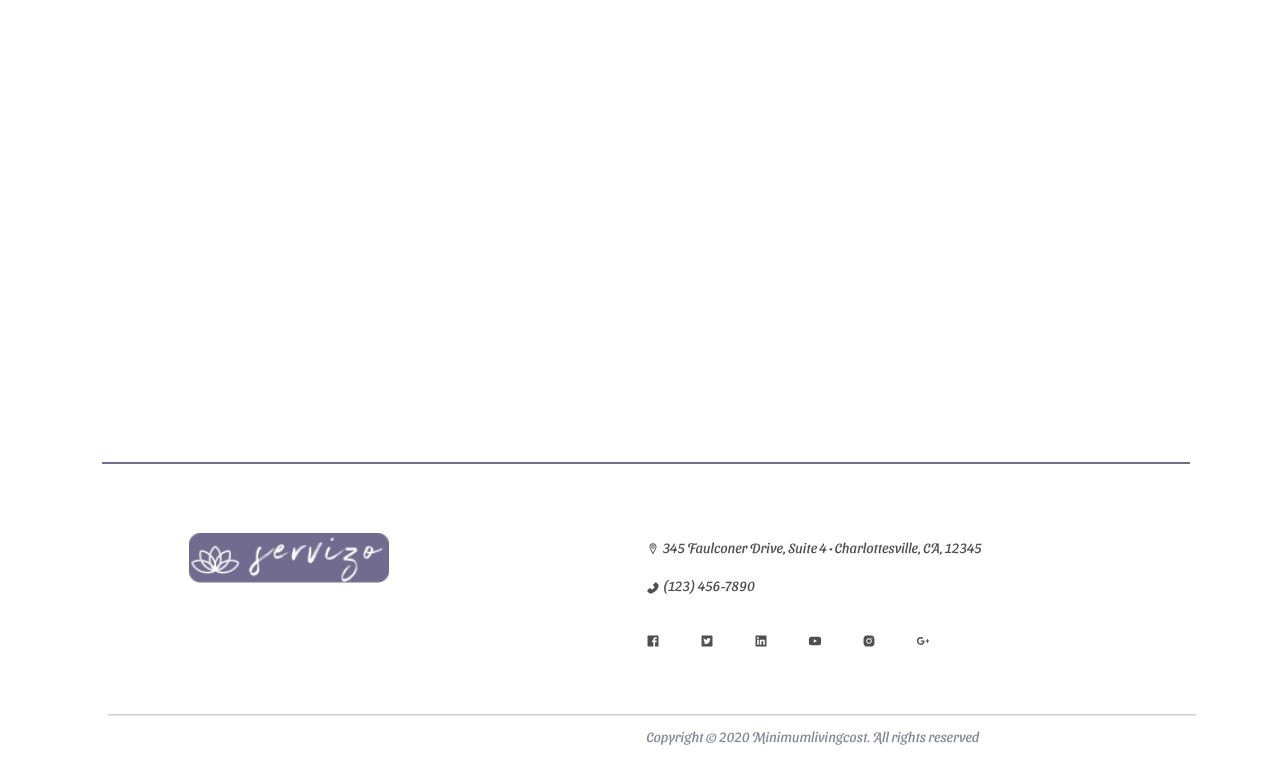
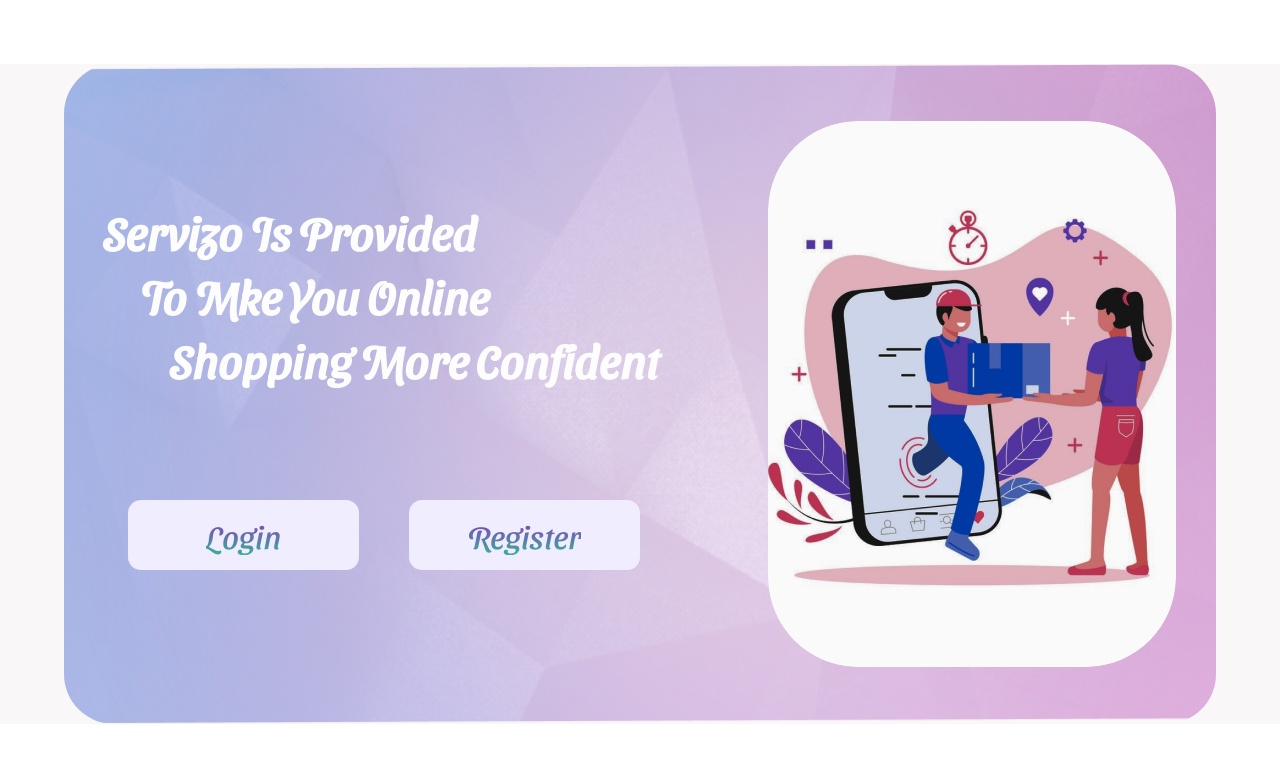
Before and after one commit to wurood/Servizo_FronEnd, a React (Create React App) app: page /login in a window 1280 px wide. Shown: the top 784 px of the page. Built offline with nearby package versions, Linux system fonts and the light colour scheme.

Commit message:
add hero ui

```diff
--- a/src/App.js
+++ b/src/App.js
@@ -3,11 +3,11 @@ import './App.css'
 import { MDBContainer } from 'mdb-react-ui-kit';
 import {Logo} from './components/Logo'
 import { SignUP } from './container/SignUP';
-import Footer from './components/Footer'
+import {Hero}from './components/Hero'
 function App() {
   return (
     <MDBContainer fluid>
-      <Footer />
+      <Hero />
     </MDBContainer>
   );
 }
--- /dev/null
+++ b/src/components/Hero/index.js
@@ -0,0 +1,30 @@
+import React from 'react'
+import style from './style.module.css'
+import {MDBBtn } from 'mdb-react-ui-kit';
+import {Button} from '../../components/Button'
+
+export const Hero = () => {
+  return (
+    <div className={style.hero}>
+        <div className={style.hero_image}></div>
+        <p className={style.text}>
+            Servizo Is Provided<br />
+            &nbsp;&nbsp;&nbsp;&nbsp;&nbsp;To Mke You Online <br />
+            &nbsp;&nbsp;&nbsp;&nbsp;&nbsp;&nbsp;&nbsp;&nbsp;&nbsp;Shopping   More Confident
+        </p>
+        <div className={style.buttons}>
+        <MDBBtn
+          className={style.login}
+          >
+            <span>Login</span>
+          </MDBBtn>
+          <MDBBtn
+            className={style.subscribe}
+          >
+            <span>Register</span>
+          </MDBBtn>
+
+        </div>
+    </div>
+  )
+}
--- /dev/null
+++ b/src/components/Hero/style.module.css
@@ -0,0 +1,159 @@
+.hero {
+    background-image: url('../../assets/hero.png');
+    background-size: cover;
+    background-position: center;
+    height: 659.82px; /* Set the desired height for the hero image */
+    display: flex;
+    align-items: center;
+    justify-content: center;
+    margin: 5%;
+    border-radius: 50px;
+}
+.hero_image {
+    position: absolute;
+    background-image: url('../../assets/hero_image.png');
+    background-repeat: no-repeat;
+    background-size: contain;
+    width: 408px;
+    height: 546px;
+    left: 60%;
+    border-radius: 90px;
+}
+.text {
+    position: absolute;
+    width: 630px;
+    height: 192px;
+    left: 8%;
+    top: 200px;
+    font-family: SansitaSwashed-Regular;
+    font-style: normal;
+    font-weight: 800;
+    font-size: 46px;
+    line-height: 64px;
+    text-transform: capitalize;
+    font-feature-settings: 'salt' on, 'liga' off;
+    color: #FDFDFD;
+}
+
+.buttons {
+    display: flex;
+    gap: 50px;
+    position: absolute;
+    top: 500px;
+    left: 10%;
+    width: 40%;
+}
+
+.buttons .subscribe {
+    width: 80%;
+    height: 70px;
+    background: #EFEDFF;
+    border-radius: 13px;
+    box-shadow: none !important;
+}
+
+.buttons .login {
+    width: 80%;
+    height: 70px;
+    background: #EFEDFF;
+    border-radius: 13px;
+    box-shadow: none !important;
+}
+
+.buttons .login span {
+    font-family: SansitaSwashed-Regular;
+    font-style: normal;
+    font-weight: 500;
+    font-size: 32px;
+    line-height: 38px;
+    align-items: center;
+    text-align: center;
+    text-transform: capitalize;
+    background: linear-gradient(180deg, #8C30C5 0%, #3CAF99 100%);
+    -webkit-background-clip: text;
+    -webkit-text-fill-color: transparent;
+    background-clip: text;
+    text-fill-color: transparent;
+}
+
+.buttons .subscribe span {
+    font-family: SansitaSwashed-Regular;
+    font-style: normal;
+    font-weight: 500;
+    font-size: 32px;
+    line-height: 38px;
+    align-items: center;
+    text-align: center;
+    text-transform: capitalize;
+    background: linear-gradient(180deg, #8C30C5 0%, #3CAF99 100%);
+    -webkit-background-clip: text;
+    -webkit-text-fill-color: transparent;
+    background-clip: text;
+    text-fill-color: transparent;
+}
+/*
+
+.text .buttons .subscribe {
+width: 45%;
+height: 55px;
+background: linear-gradient(271.31deg, #96C92E 1.16%, #00A0D7 105.96%);
+border-radius: 5px;
+font-family: Baloo_Thambi2_Regular;
+font-style: normal;
+font-weight: 600;
+font-size: 1.8rem;
+line-height: 37px;
+text-transform: none;
+box-shadow: none !important;
+
+}
+
+
+.text .buttons .login {
+width: 30%;
+height: 55px;
+border: double 2px transparent;
+border-radius: 5px;
+background-image: linear-gradient(#F5F5F5, #F5F5F5), radial-gradient(circle at top left, #96C92E -4.65%, #00A0D7 98.14%);
+background-origin: border-box;
+background-clip: padding-box, border-box;
+text-align: center;
+box-shadow: none !important;
+}
+
+.text .buttons .login span {
+font-family: Baloo_Thambi2_Regular;
+font-style: normal;
+font-weight: 600;
+font-size: 1.8rem;
+line-height: 37px;
+background: linear-gradient(91.78deg, #00A0D7 30.09%, #96C92E 109.46%);
+-webkit-background-clip: text;
+-webkit-text-fill-color: transparent;
+background-clip: text;
+text-emphasis-color: transparent;
+text-transform: none;
+}
+
+.person_header {
+position: absolute;
+background-image: url('../../images/person_header.png');
+background-repeat: no-repeat;
+background-size: contain;
+width: 450px;
+height: 649px;
+right: 1%;
+top: 203px;
+}
+
+@media only screen and (max-width: 991px) {
+.person_header {
+    display: none;
+}
+
+.center_icon_header {
+    left: 80% !important;
+
+}
+
+} */
```
